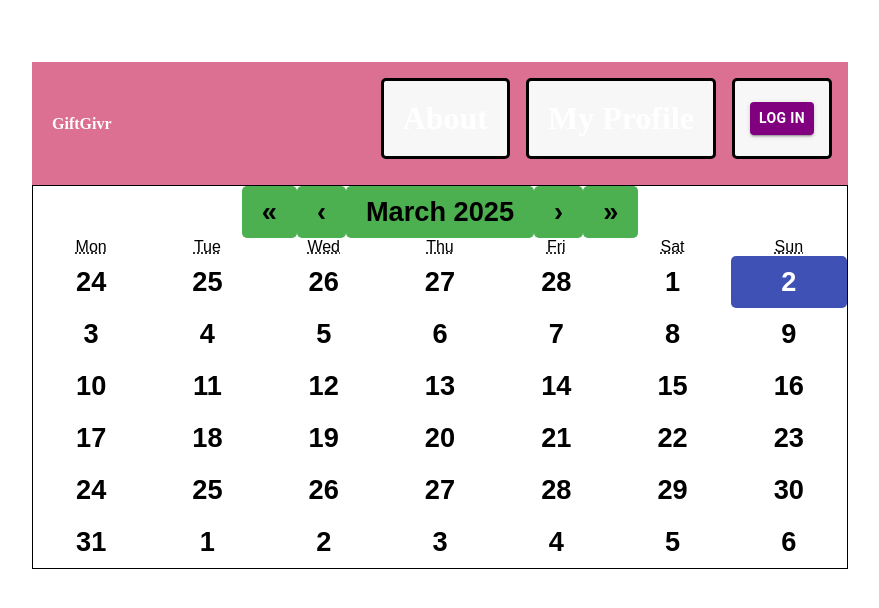
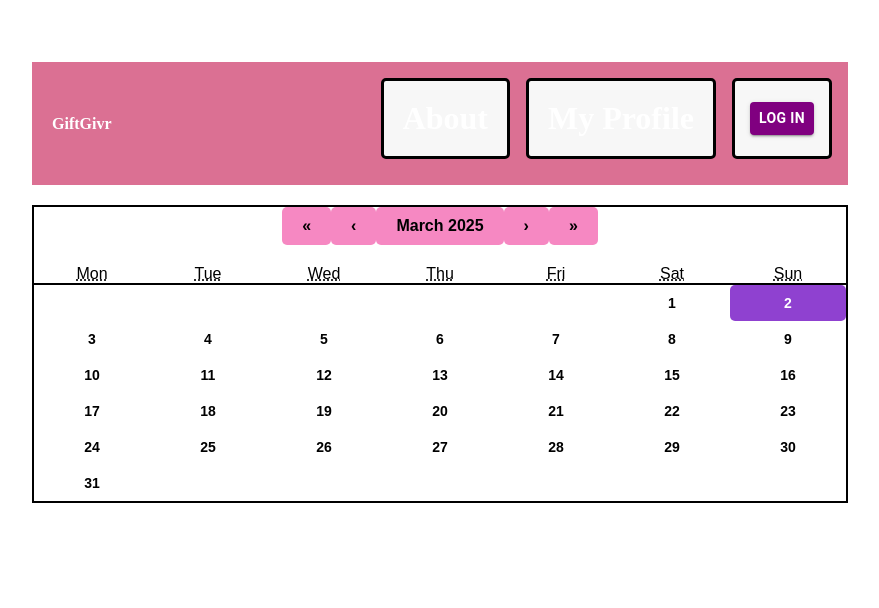
Before and after one commit to AndyNguwin/GiftGivr, a React (Vite) app: page /LoggedInHome in a window 1280 px wide. Shown: the top 608 px of the page, without its empty margins (200-1079 px from the left). Built offline with nearby package versions, Linux system fonts and the light colour scheme.

Commit message:
edited calendar

```diff
--- a/src/pages/Calendar.css
+++ b/src/pages/Calendar.css
@@ -1,33 +1,47 @@
 .react-calendar {
-    border: 1px solid black; /* Add a border to the calendar */
+    border: 2px solid black;
     font-family: Arial, Helvetica, sans-serif;
+    margin-top: 20px;
   }
 
   .react-calendar__tile {
-    background: white; /* Change the background color of the tiles */
-    color: black; /* Change the text color of the tiles */
+    background: white;
+    color: black;
+    font-size: 14px;
   }
 
   .react-calendar__tile:enabled:hover,
   .react-calendar__tile:enabled:focus {
-    background: #e6e6e6; /* Change the background color of the tiles on hover/focus */
+    background: #944ad1;
   }
 
   .react-calendar__tile--now {
-    background: #ffeb3b; /* Change the background color of the current day */
-    color: black; /* Change the text color of the current day */
+    background: #f688c2;
+    color: black;
   }
 
   .react-calendar__tile--active {
-    background: #3f51b5; /* Change the background color of the selected day */
-    color: white; /* Change the text color of the selected day */
+    background: #8f41d0;
+    color: white;
   }
 
   .react-calendar__navigation button {
-    color: black; /* Change the text color of the navigation buttons */
+    color: black;
+    background: #f688c2;
+    font-size: 16px;
   }
 
   .react-calendar__navigation button:enabled:hover,
   .react-calendar__navigation button:enabled:focus {
-    background: #e6e6e6; /* Change the background color of the navigation buttons on hover/focus */
+    background: #9a5ace;
   }
+
+  .react-calendar__navigation {
+    margin-bottom: 10px;
+  }
+
+  .react-calendar__month-view__weekdays {
+    margin-top: 10px;
+    border-bottom: 2px solid black;
+    font-size: 16px;
+  }
--- a/src/pages/LoggedInHome.tsx
+++ b/src/pages/LoggedInHome.tsx
@@ -11,7 +11,10 @@ function LoggedInHome() {
 
   return (
     <div>
-      <Calendar onChange={onChange} value={value} />
+      <Calendar onChange={onChange}
+      value={value}
+      showNeighboringMonth={false} // Hide the days from the previous and next months
+        />
     </div>
   );
 }
```
